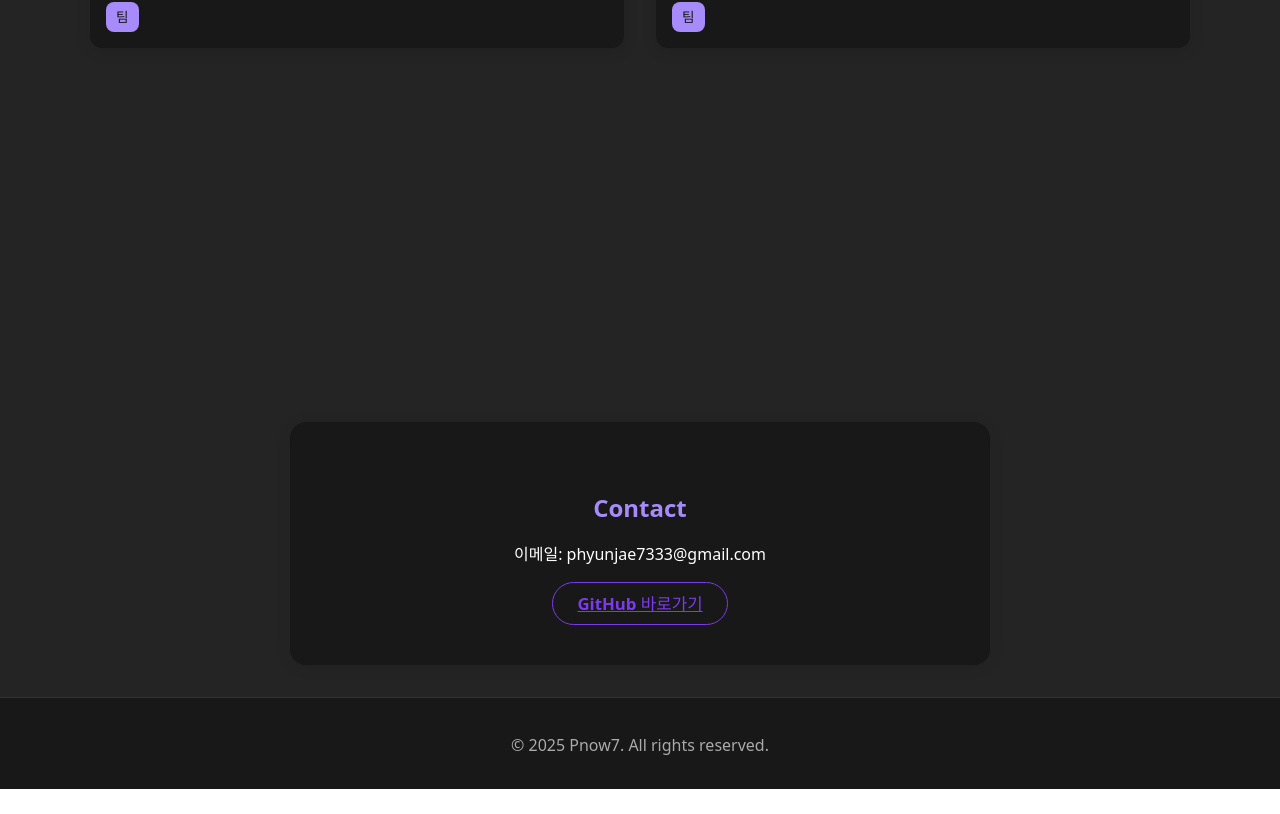
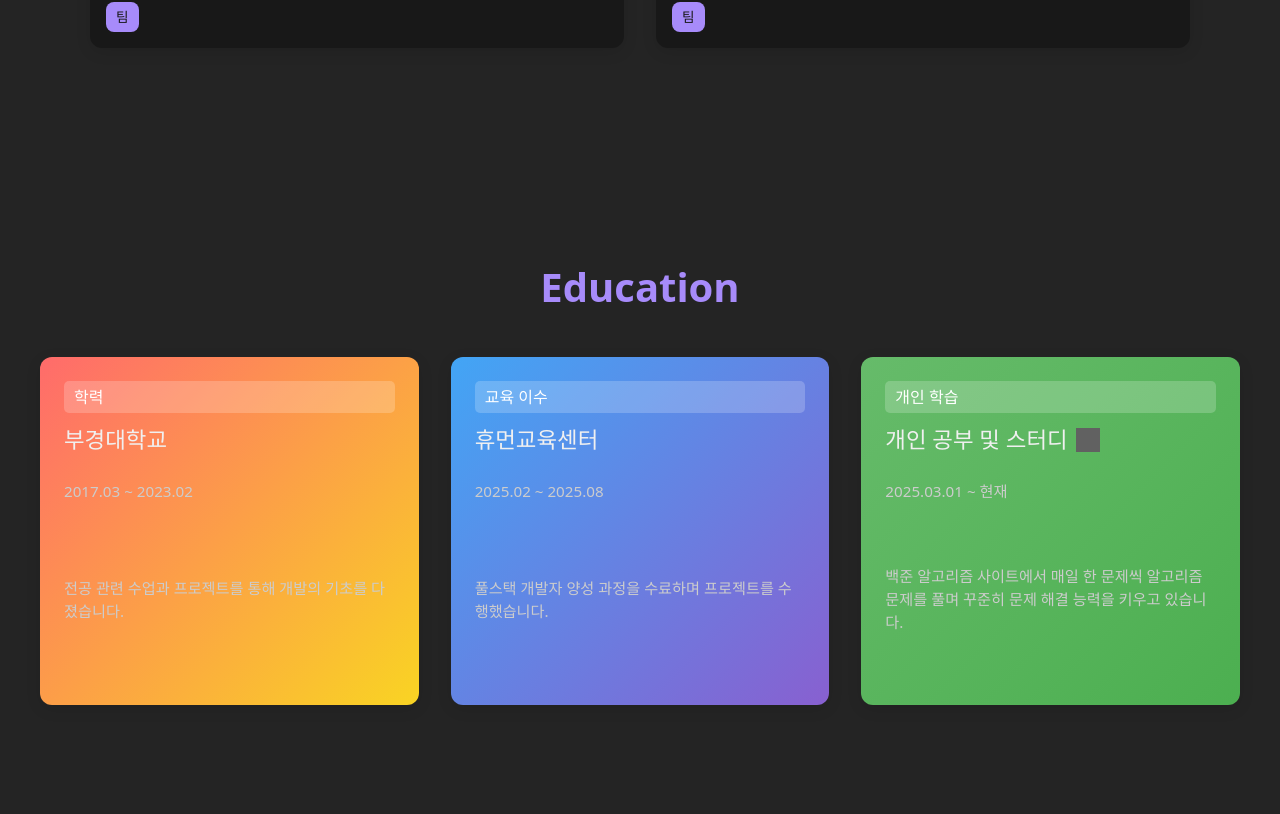
Before and after one commit to pnow7/portfolio, a React (Vite) app: page / in a window 1280 px wide. Shown: the part 1983-2797 px from the top of the page. Before the commit the page ends 2772 px from the top, so only its background shows below. Built offline with nearby package versions, Linux system fonts and the light colour scheme; grey boxes are pictures that could not be loaded.

Commit message:
add: education section 추가
Signed-off-by: 현재 <phyunjae7333@gmail.com>

```diff
--- a/src/App.css
+++ b/src/App.css
@@ -299,7 +299,7 @@ section {
 }
 
 .main-section {
-  min-height: 80vh;
+  /*min-height: 80vh;*/
   padding: 2rem 0 3rem 0;
   background: #242424;
 }
--- a/src/App.jsx
+++ b/src/App.jsx
@@ -4,6 +4,7 @@ import Header from "./components/Header";
 import Footer from "./components/Footer";
 import AboutSection from "./pages/AboutPage";
 import ProjectsSection from "./pages/ProjectsPage";
+import EducationSection from "./pages/EducationPage";
 
 function App() {
   return (
@@ -28,6 +29,9 @@ function App() {
         <section id="projects">
           <ProjectsSection onlySection />
         </section>
+        <section id="education"> {/* 새로운 Education 섹션 추가 */}
+          <EducationSection onlySection />
+        </section>
         <section id="contact" className="contact-section">
           <h2>Contact</h2>
           <p>이메일: phyunjae7333@gmail.com</p>
--- a/src/components/Header.jsx
+++ b/src/components/Header.jsx
@@ -1,3 +1,4 @@
+import React from "react";
 
 const Header = () => (
 	<header className="header">
@@ -9,6 +10,7 @@ const Header = () => (
 				<li><a href="#hero">홈</a></li>
 				<li><a href="#about">소개</a></li>
 				<li><a href="#projects">프로젝트</a></li>
+				<li><a href="#education">학력 및 교육</a></li>
 				<li><a href="#contact">연락처</a></li>
 			</ul>
 		</nav>
--- /dev/null
+++ b/src/data/education.js
@@ -0,0 +1,29 @@
+const education = [
+    {
+        type: "학력",
+        institution: "부경대학교",
+        major: "전자정보통신공학과",
+        period: "2017.03 ~ 2023.02",
+        description: "전공 관련 수업과 프로젝트를 통해 개발의 기초를 다졌습니다.",
+        color: 'linear-gradient(135deg, #FF6B6B, #F9D423)'
+    },
+    {
+        type: "교육 이수",
+        institution: "휴먼교육센터",
+        major: "자바 풀스택 과정 이수",
+        period: "2025.02 ~ 2025.08",
+        description: "풀스택 개발자 양성 과정을 수료하며 프로젝트를 수행했습니다.",
+        color: 'linear-gradient(135deg, #42A5F5, #8860D0)'
+    },
+    {
+        type: "개인 학습",
+        institution: "개인 공부 및 스터디",
+        major: "Java Algorithm Study",
+        period: "2025.03.01 ~ 현재",
+        description: "백준 알고리즘 사이트에서 매일 한 문제씩 알고리즘 문제를 풀며 꾸준히 문제 해결 능력을 키우고 있습니다.",
+        color: 'linear-gradient(135deg, #66BB6A, #4CAF50)',
+        githubLink: 'https://github.com/pnow7/Java-Practice'
+    }
+];
+
+export default education;
--- /dev/null
+++ b/src/pages/EducationPage.css
@@ -0,0 +1,85 @@
+.education-section {
+    padding: 4rem 2rem;
+    max-width: 1200px;
+    margin: 0 auto;
+}
+
+.education-list {
+    display: grid;
+    grid-template-columns: repeat(auto-fit, minmax(250px, 1fr));
+    gap: 2rem;
+    margin-top: 2rem;
+}
+
+.education-card {
+    background: #181818;
+    border-radius: 12px;
+    box-shadow: 0 4px 15px rgba(0,0,0,0.1);
+    padding: 1.5rem;
+    text-align: left;
+    transition: transform 0.2s ease-in-out, box-shadow 0.2s ease-in-out;
+    position: relative;
+    height: 300px;
+    overflow: hidden;
+}
+
+.education-card:hover {
+    transform: translateY(-8px) scale(1.02);
+    box-shadow: 0 8px 25px rgba(124,58,237,0.2);
+}
+
+.card-content {
+    display: flex;
+    flex-direction: column;
+    height: 100%;
+    color: #f0f0f0;
+}
+
+.edu-type-badge {
+    background: rgba(255, 255, 255, 0.2);
+    color: #fff;
+    padding: 4px 10px;
+    border-radius: 5px;
+    font-weight: 700;
+    display: inline-block;
+    margin-bottom: 10px;
+}
+
+.edu-title {
+    font-size: 1.4rem;
+    font-weight: 600;
+    margin-bottom: 0.5rem;
+}
+
+.edu-period, .edu-description {
+    font-size: 0.95rem;
+    color: #ccc;
+    line-height: 1.5;
+    flex-grow: 1;
+}
+
+/* 제목과 깃허브 아이콘을 나란히 정렬 */
+.edu-title-wrapper {
+    display: flex;
+    align-items: center;
+    gap: 8px; /* 제목과 아이콘 사이 간격 */
+    margin-bottom: 0.5rem;
+}
+
+.edu-title {
+    font-size: 1.4rem;
+    font-weight: 600;
+    margin: 0;
+}
+
+.github-icon-link {
+    display: flex;
+    align-items: center;
+    height: 1.4rem; /* 아이콘과 텍스트 높이 맞추기 */
+}
+
+.github-icon {
+    width: 24px; /* 아이콘 크기 조정 */
+    height: 24px;
+    filter: invert(1); /* 어두운 배경에서 잘 보이도록 아이콘 색상 반전 */
+}
--- /dev/null
+++ b/src/pages/EducationPage.jsx
@@ -0,0 +1,40 @@
+import React from 'react';
+import educationData from "../data/education";
+import './EducationPage.css';
+
+const EducationPage = ({ onlySection }) => {
+    return (
+        onlySection ? (
+            <section className="education-section">
+                <h2 className="section-title">Education</h2>
+                <div className="education-list">
+                    {educationData.map((item, index) => (
+                        <div key={index} className="education-card" style={{ backgroundImage: item.color }}>
+                            <div className="card-content">
+                                <span className="edu-type-badge">{item.type}</span>
+                                <div className="edu-title-wrapper"> {/* 제목과 아이콘을 감싸는 div 추가 */}
+                                    <h3 className="edu-title">{item.institution}</h3>
+                                    {item.githubLink && (
+                                        <a href={item.githubLink} target="_blank" rel="noopener noreferrer" className="github-icon-link">
+                                            <img
+                                                src="https://www.vectorlogo.zone/logos/github/github-tile.svg"
+                                                alt="GitHub"
+                                                className="github-icon"
+                                            />
+                                        </a>
+                                    )}
+                                </div>
+                                <p className="edu-period">{item.period}</p>
+                                <p className="edu-description">{item.description}</p>
+                            </div>
+                        </div>
+                    ))}
+                </div>
+            </section>
+        ) : (
+            <></>
+        )
+    );
+};
+
+export default EducationPage;
```
